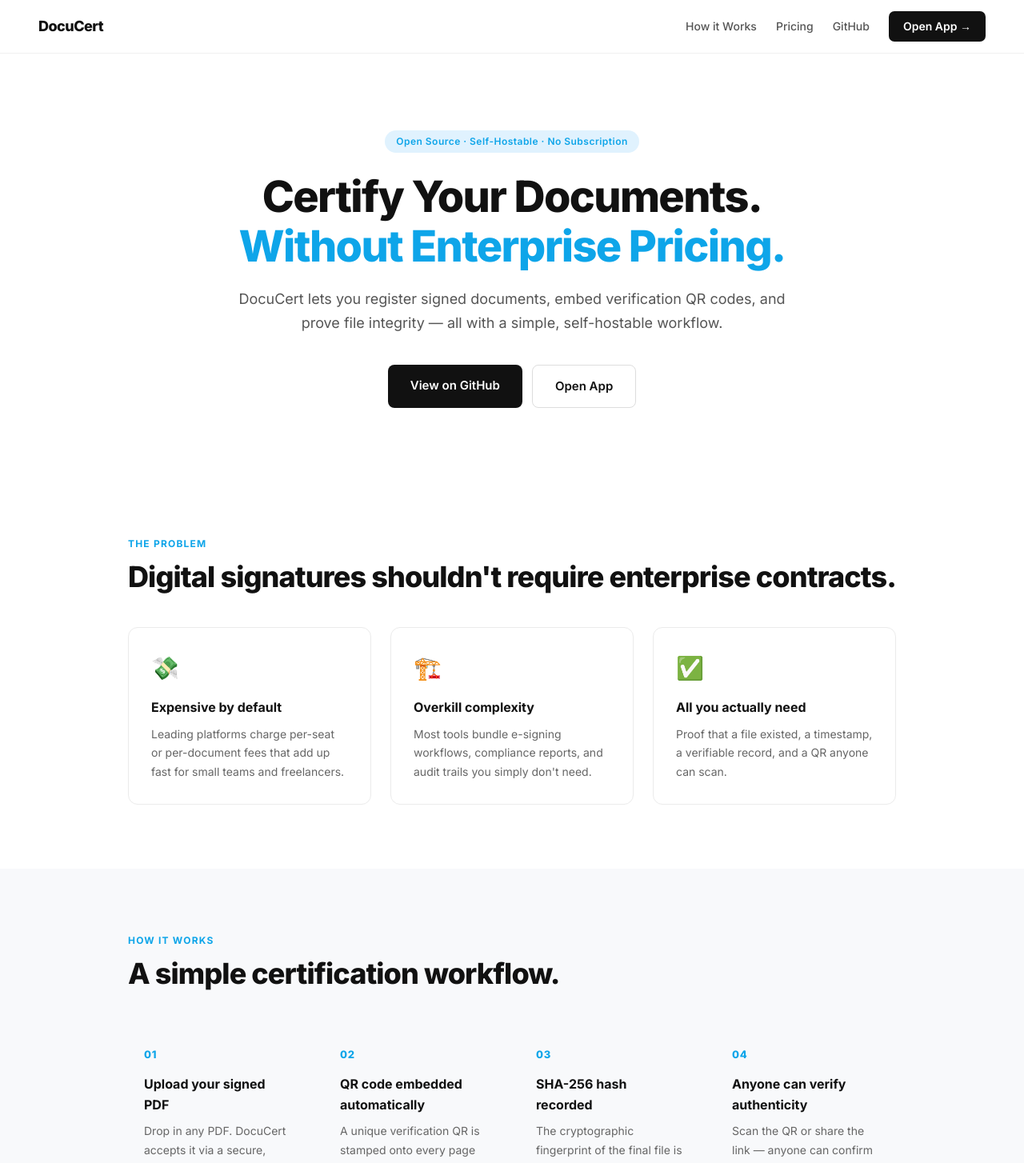
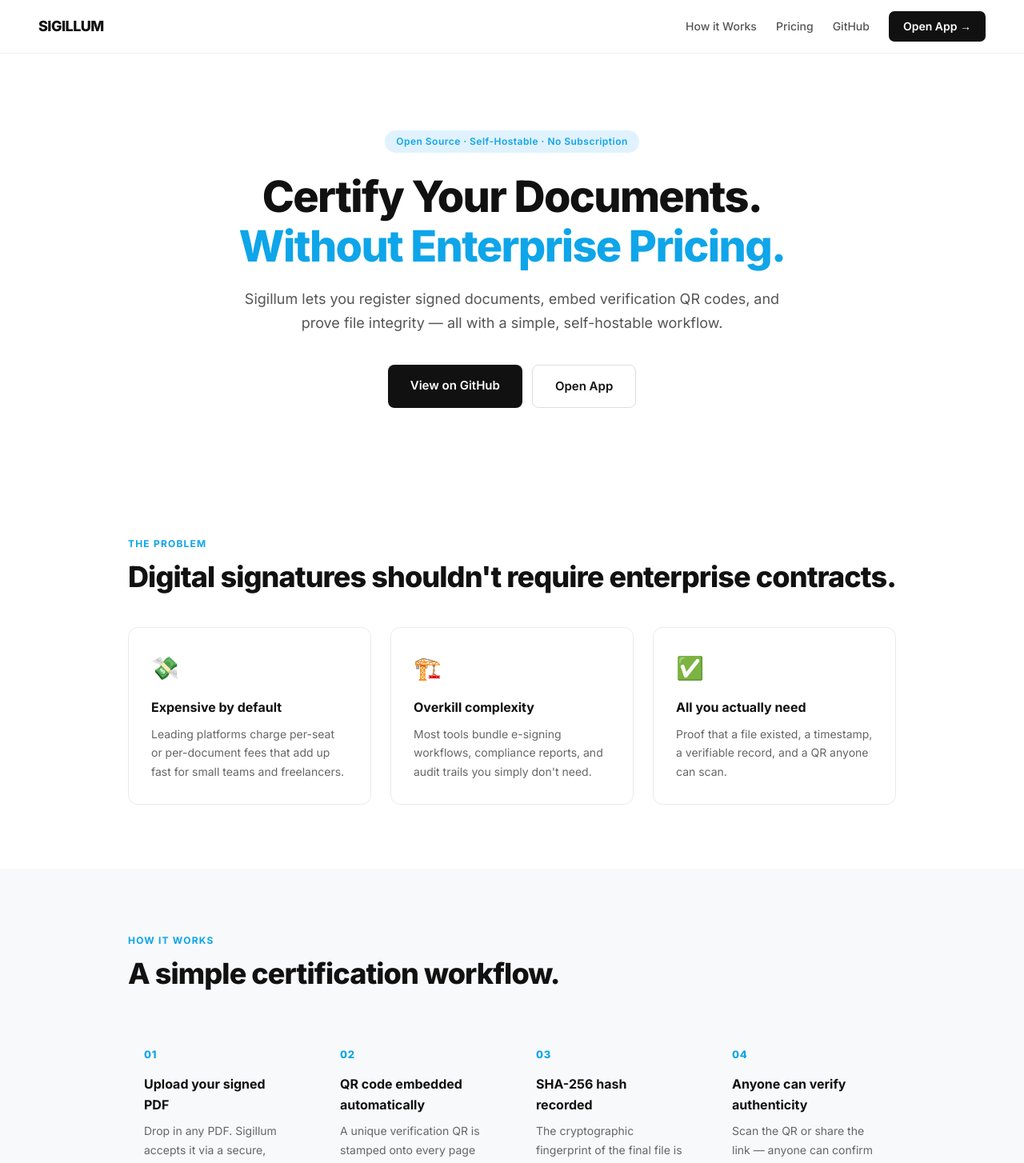
Before and after one commit to ariqsyahalam/Sigillum, a Next.js app: page / in a window 1280 px wide. Shown: the top 1454 px of the page at 80% size. Built offline with nearby package versions, Linux system fonts and the light colour scheme.

Commit message:
feat: Rebrand project from DocuCert to Sigillum and update README with detailed information.

```diff
--- a/src/app/layout.tsx
+++ b/src/app/layout.tsx
@@ -13,8 +13,8 @@
 });
 
 export const metadata: Metadata = {
-  title: "Create Next App",
-  description: "Generated by create next app",
+  title: "Sigillum — Document Certification",
+  description: "Sigillum is a lightweight document certification system that embeds QR verification into PDFs and stores cryptographic proof of integrity.",
 };
 
 export default function RootLayout({
--- a/src/app/page.tsx
+++ b/src/app/page.tsx
@@ -1,7 +1,7 @@
 import type { Metadata } from "next";
 
 export const metadata: Metadata = {
-  title: "DocuCert — Certify Documents Without Enterprise Pricing",
+  title: "Sigillum — Certify Documents Without Enterprise Pricing",
   description:
     "Register signed documents, embed verification QR codes, and prove file integrity with a simple, self-hostable workflow.",
 };
@@ -12,7 +12,7 @@
   {
     n: "01",
     title: "Upload your signed PDF",
-    desc: "Drop in any PDF. DocuCert accepts it via a secure, token-protected endpoint.",
+    desc: "Drop in any PDF. Sigillum accepts it via a secure, token-protected endpoint.",
   },
   {
     n: "02",
@@ -43,7 +43,7 @@
 const testimonials = [
   {
     quote:
-      "I needed to prove the file existed at that exact moment before signing the contract. DocuCert handled it in minutes.",
+      "I needed to prove the file existed at that exact moment before signing the contract. Sigillum handled it in minutes.",
     author: "Freelance Designer",
   },
   {
@@ -114,7 +114,7 @@
 
         {/* ── Navbar ── */}
         <nav style={s.nav}>
-          <span style={s.navLogo}>DocuCert</span>
+          <span style={s.navLogo}>SIGILLUM</span>
           <div style={s.navLinks}>
             <a href="#how" style={s.navLink}>How it Works</a>
             <a href="#pricing" style={s.navLink}>Pricing</a>
@@ -131,7 +131,7 @@
             <span style={s.heroAccent}>Without Enterprise Pricing.</span>
           </h1>
           <p style={s.heroSub}>
-            DocuCert lets you register signed documents, embed verification QR codes, and prove file
+            Sigillum lets you register signed documents, embed verification QR codes, and prove file
             integrity — all with a simple, self-hostable workflow.
           </p>
           <div style={s.heroCtas}>
@@ -256,7 +256,7 @@
           <div style={s.sectionInner}>
             <h2 style={{ ...s.h2, color: "#fff" }}>Open Source. Transparent. Yours to run.</h2>
             <p style={{ ...s.heroSub, color: "rgba(255,255,255,0.6)", margin: "0 auto 36px", maxWidth: 540 }}>
-              DocuCert is designed to be simple, auditable, and deployable on your own infrastructure.
+              Sigillum is designed to be simple, auditable, and deployable on your own infrastructure.
               Read the source, fork it, or contribute.
             </p>
             <a href="https://github.com" target="_blank" rel="noopener noreferrer" style={s.btnGithub}>
@@ -269,7 +269,7 @@
         <footer style={s.footer}>
           <div style={s.footerInner}>
             <div>
-              <span style={s.footerLogo}>DocuCert</span>
+              <span style={s.footerLogo}>SIGILLUM</span>
               <p style={s.footerTagline}>Simple, verifiable document certification.</p>
             </div>
             <div style={s.footerLinks}>
@@ -279,7 +279,7 @@
               <a href="/upload" style={s.footerLink}>Upload</a>
             </div>
           </div>
-          <p style={s.footerCopy}>© 2026 DocuCert. Open source. MIT licensed.</p>
+          <p style={s.footerCopy}>© 2026 Sigillum. Open source. MIT licensed.</p>
         </footer>
       </div>
     </>
--- a/src/app/v/[doc_code]/page.tsx
+++ b/src/app/v/[doc_code]/page.tsx
@@ -28,7 +28,7 @@
             title="Verification Result"
             description={isRevoked
                 ? "This document has been revoked by the issuer."
-                : "This document is registered in the DocuCert system."}
+                : "This document is registered in the Sigillum system."}
             hideNav
         >
             {/* ── Revocation warning ── */}
--- a/src/components/layout/AppShell.tsx
+++ b/src/components/layout/AppShell.tsx
@@ -1,5 +1,5 @@
 /**
- * AppShell — shared layout wrapper for all internal DocuCert pages.
+ * AppShell — shared layout wrapper for all internal Sigillum pages.
  *
  * Provides:
  *   - Sticky top header with product name and optional nav link
@@ -28,7 +28,7 @@
             {/* ── Header ── */}
             <header style={s.header}>
                 <div style={s.headerInner}>
-                    <Link href="/" style={s.logo}>DocuCert</Link>
+                    <Link href="/" style={s.logo}>SIGILLUM</Link>
                     {!hideNav && (
                         <nav style={s.headerNav}>
                             <Link href="/upload" style={s.navLink}>Upload</Link>
```
Also changed, not shown: 1 other file (tests, documents, lock files or other folders).
